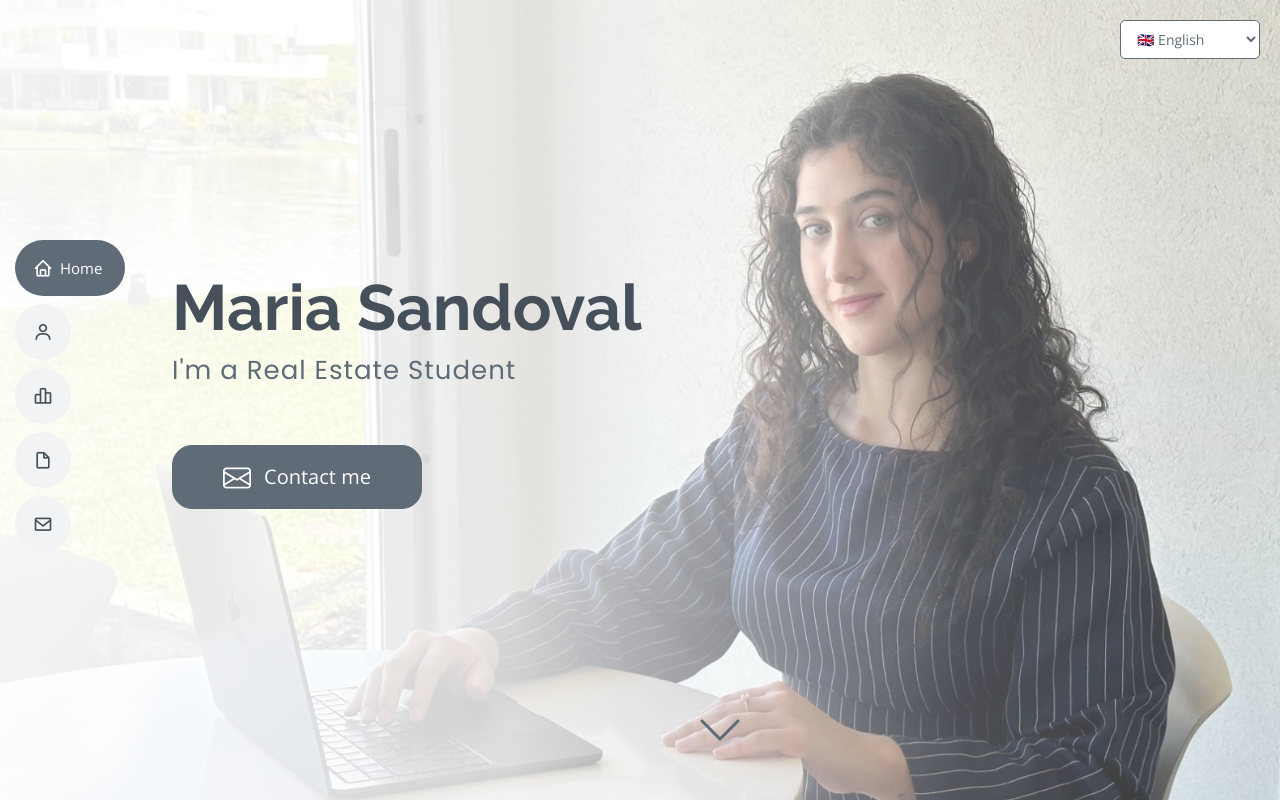
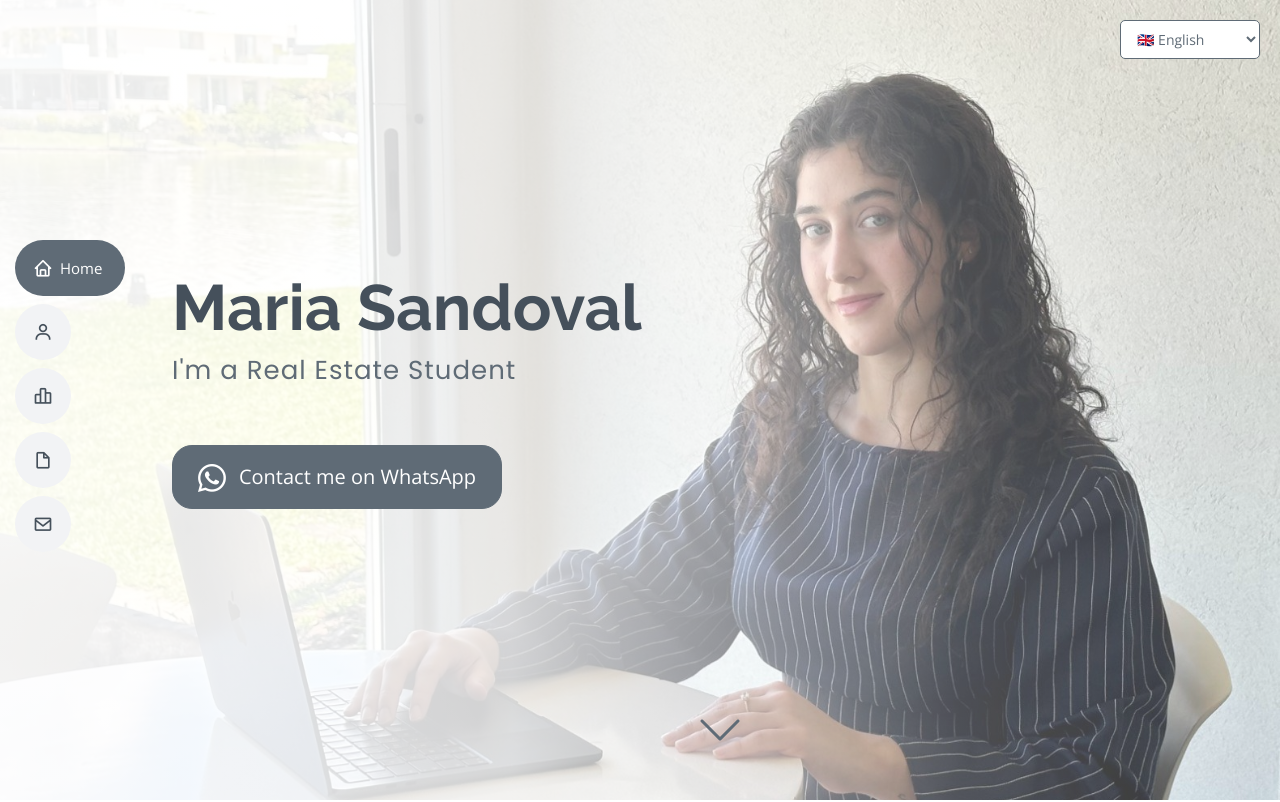
Before and after one commit to marita-sandoval/marita-sandoval.github.io, a plain HTML site: page index.html in a window 1280 px wide. Shown: the top 802 px of the page. Drawn offline with nearby package versions, Linux system fonts and the light colour scheme.

Commit message:
Hero button: contact via WhatsApp
Co-Authored-By: Claude Fable 5.2 <noreply@anthropic.com>
Claude-Session: https://claude.ai/code/session_019bSNo1XPv2mtGeyLiS39d8

```diff
--- a/assets/css/style.css
+++ b/assets/css/style.css
@@ -47,7 +47,12 @@ h2 {
   font-size: 20px;
   text-align: center;
   justify-content: center;
-  width: 250px;
+  width: 330px;
+  max-width: 100%;
+}
+
+.btn-oval + .btn-oval {
+  margin-top: 15px;
 }
 
 /* Boutons Bootstrap aux couleurs du site */
@@ -85,7 +90,7 @@ h2 {
     margin-right: auto;
     margin-left: auto;
     text-align: center;
-    width: 200px;
+    width: 280px;
   }
 }
 
--- a/assets/js/i18n.js
+++ b/assets/js/i18n.js
@@ -11,7 +11,7 @@ const translations = {
     // Hero section
     'hero.title': 'Maria Sandoval',
     'hero.tagline': "I'm a Real Estate Student",
-    'hero.cta': 'Contact me',
+    'hero.cta': 'Contact me on WhatsApp',
 
     // About section
     'about.title': 'About',
@@ -97,7 +97,7 @@ const translations = {
     // Hero section
     'hero.title': 'Maria Sandoval',
     'hero.tagline': 'Ich bin Immobilienstudentin',
-    'hero.cta': 'Kontakt aufnehmen',
+    'hero.cta': 'Kontakt per WhatsApp',
 
     // About section
     'about.title': 'Über mich',
@@ -183,7 +183,7 @@ const translations = {
     // Hero section
     'hero.title': 'Maria Sandoval',
     'hero.tagline': 'Soy estudiante de Corretaje Inmobiliario',
-    'hero.cta': 'Contactarme',
+    'hero.cta': 'Contactarme por WhatsApp',
 
     // About section
     'about.title': 'Acerca de',
--- a/index.html
+++ b/index.html
@@ -90,12 +90,14 @@
           <span data-i18n="hero.tagline">I'm a Real Estate Student</span>
         </p>
         <a
-          href="#contact"
-          class="btn btn-primary btn-lg d-flex align-items-center btn-oval scrollto"
+          href="https://wa.me/5491178937736"
+          target="_blank"
+          rel="noopener"
+          class="btn btn-primary btn-lg d-flex align-items-center btn-oval"
         >
-          <i class="bi bi-envelope me-2" style="font-size: 1.4em"></i>
+          <i class="bi bi-whatsapp me-2" style="font-size: 1.4em"></i>
           <span style="padding-left: 5px" data-i18n="hero.cta"
-            >Contact me</span
+            >Contact me on WhatsApp</span
           >
         </a>
       </div>
```
